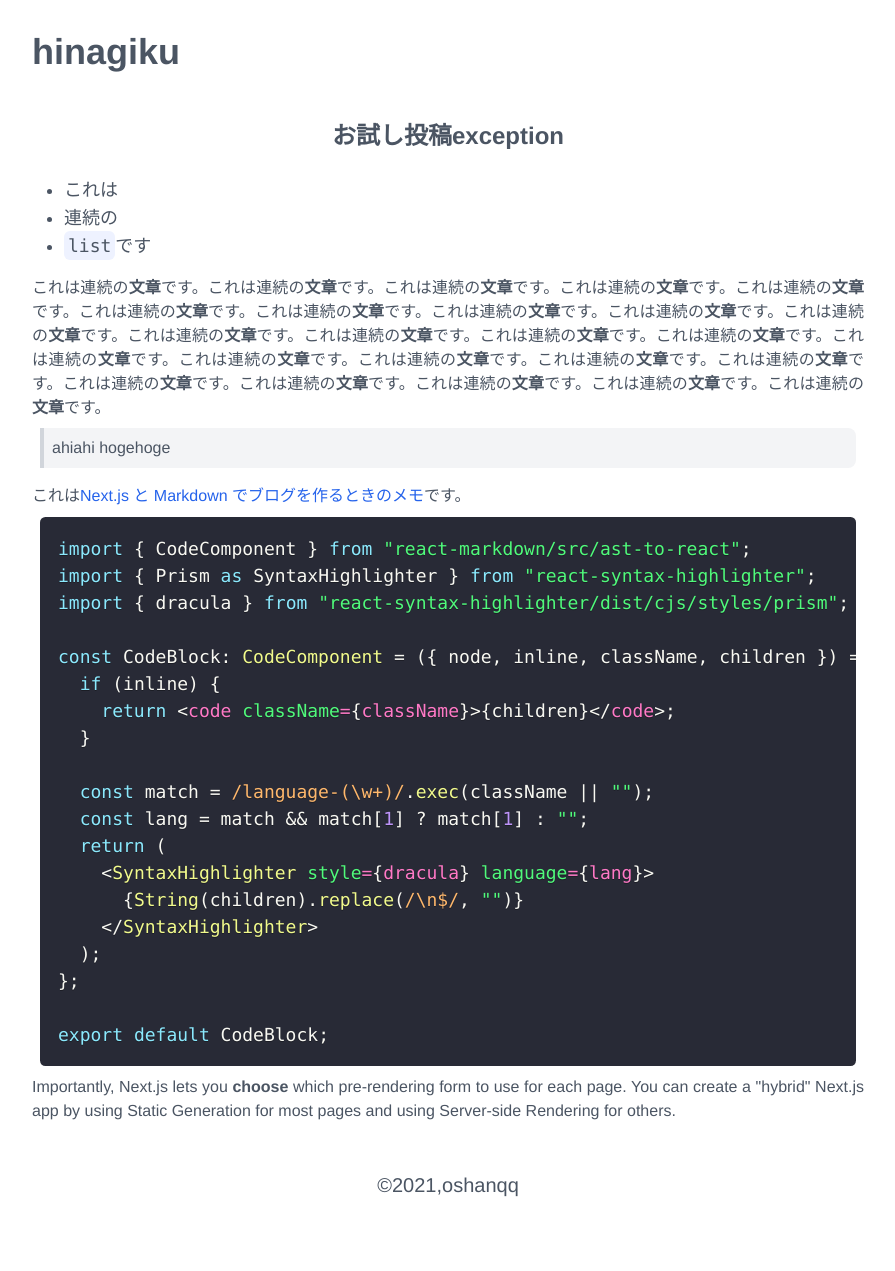
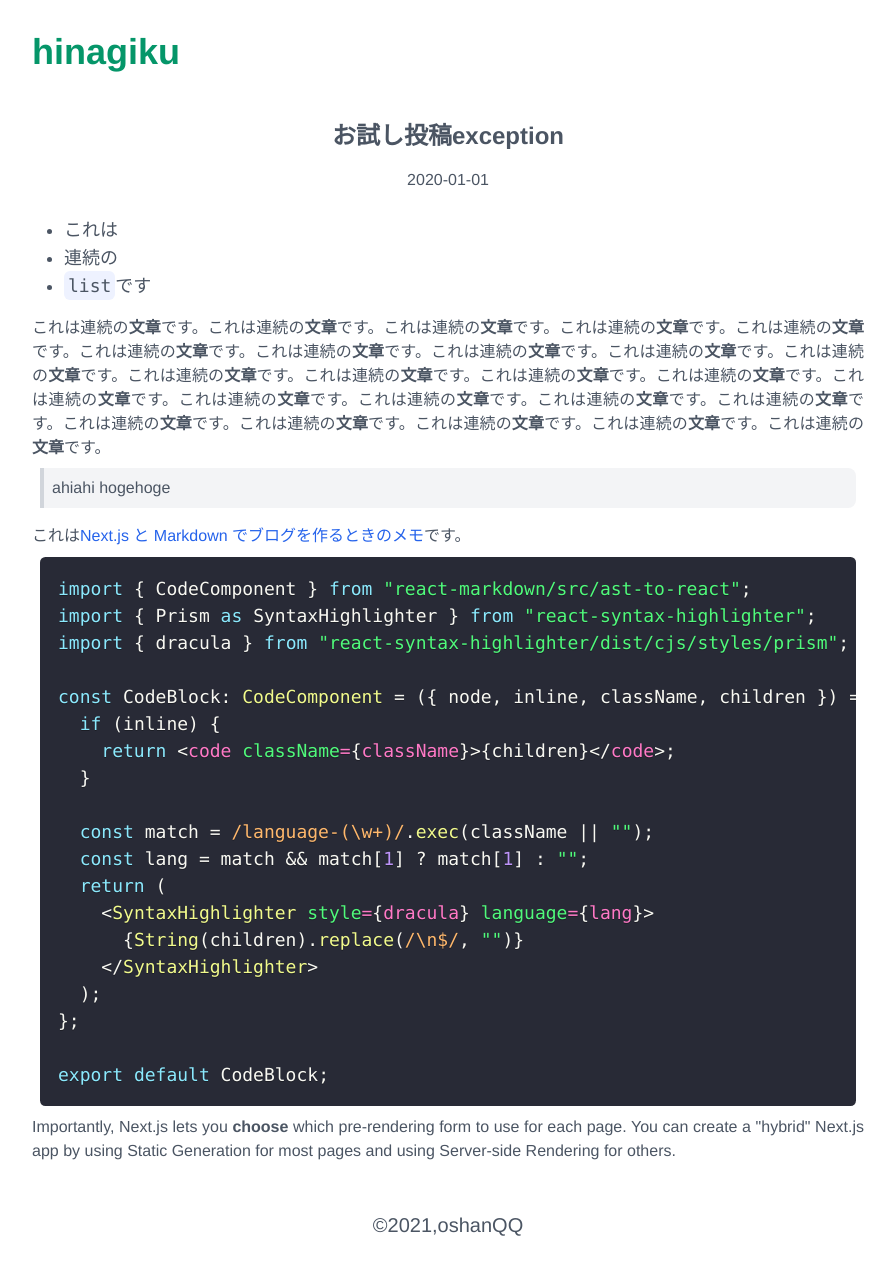
Before and after one commit to oshanQQ/hinagiku, a Next.js app: page /posts/pre-rendaring in a window 1280 px wide. Shown: the whole page, without its empty margins (192-1087 px from the left). Before the commit the page ends 1231 px from the top, so only its background shows below. Built offline with nearby package versions, Linux system fonts and the light colour scheme.

Commit message:
🧐 Cut out the data

```diff
--- a/components/Footer.tsx
+++ b/components/Footer.tsx
@@ -1,11 +1,12 @@
 import { NextComponentType } from "next";
+import { myData } from "../data/myData";
 
 const Footer: NextComponentType = () => {
   return (
     <>
       <div className="flex justify-center pt-12 text-xl">
         ©{new Date().getFullYear()},
-        <a href="https://twitter.com/oshanQQ">oshanqq</a>
+        <a href={myData.github.url}>{myData.github.userName}</a>
       </div>
     </>
   );
--- a/components/Header.tsx
+++ b/components/Header.tsx
@@ -1,11 +1,13 @@
 import type { NextComponentType } from "next";
 import Link from "next/link";
+
+import { myData } from "../data/myData";
 
 const Header: NextComponentType = () => {
   return (
     <>
-      <div className="pb-12 text-4xl font-bold">
-        <Link href="/">hinagiku</Link>
+      <div className="pb-12 text-4xl font-bold text-green-600">
+        <Link href="/">{myData.sitename}</Link>
       </div>
     </>
   );
--- /dev/null
+++ b/data/myData.ts
@@ -0,0 +1,14 @@
+import { personalDataType } from "../interfaces/interfaces";
+
+export const myData: personalDataType = {
+  name: "o-xian",
+  sitename: "hinagiku",
+  twitter: {
+    userName: "oshanQQ",
+    url: "https://twitter.com/oshanQQ",
+  },
+  github: {
+    userName: "oshanQQ",
+    url: "https://github.com/oshanQQ",
+  },
+};
--- a/pages/index.tsx
+++ b/pages/index.tsx
@@ -19,7 +19,7 @@ const Home: NextPage<IProps> = ({ posts }) => {
         <div key={i} className="py-4 pl-4 cursor-pointer">
           <Link href={`/posts/${post.slug}`} passHref>
             <div>
-              <div className="mb-2 text-2xl">{post.title}</div>
+              <div className="mb-2 text-2xl font-bold">{post.title}</div>
               <div className="ml-4 text-lg">{post.date}</div>
             </div>
           </Link>
--- a/pages/posts/[slug].tsx
+++ b/pages/posts/[slug].tsx
@@ -12,9 +12,10 @@ interface IProps {
 const Post: NextPage<IProps> = ({ post }) => {
   return (
     <>
-      <div className="mb-6 text-2xl font-bold text-center">
+      <div className="mb-4 text-2xl font-bold text-center">
         {post.meta.title}
       </div>
+      <div className="mb-6 text-center">{post.meta.date}</div>
       <Markdown content={post.content} />
     </>
   );
```
Also changed, not shown: interfaces/interfaces.ts (+14 -1 lines).
